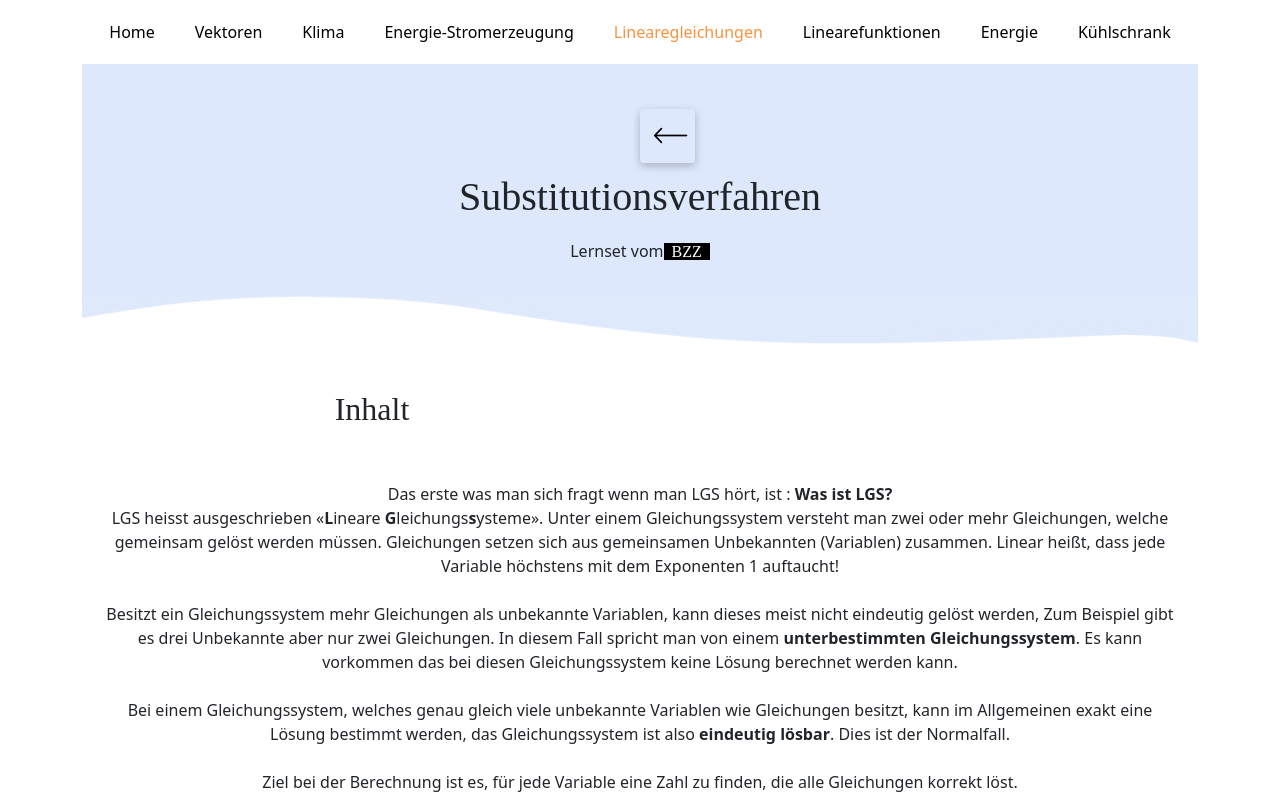
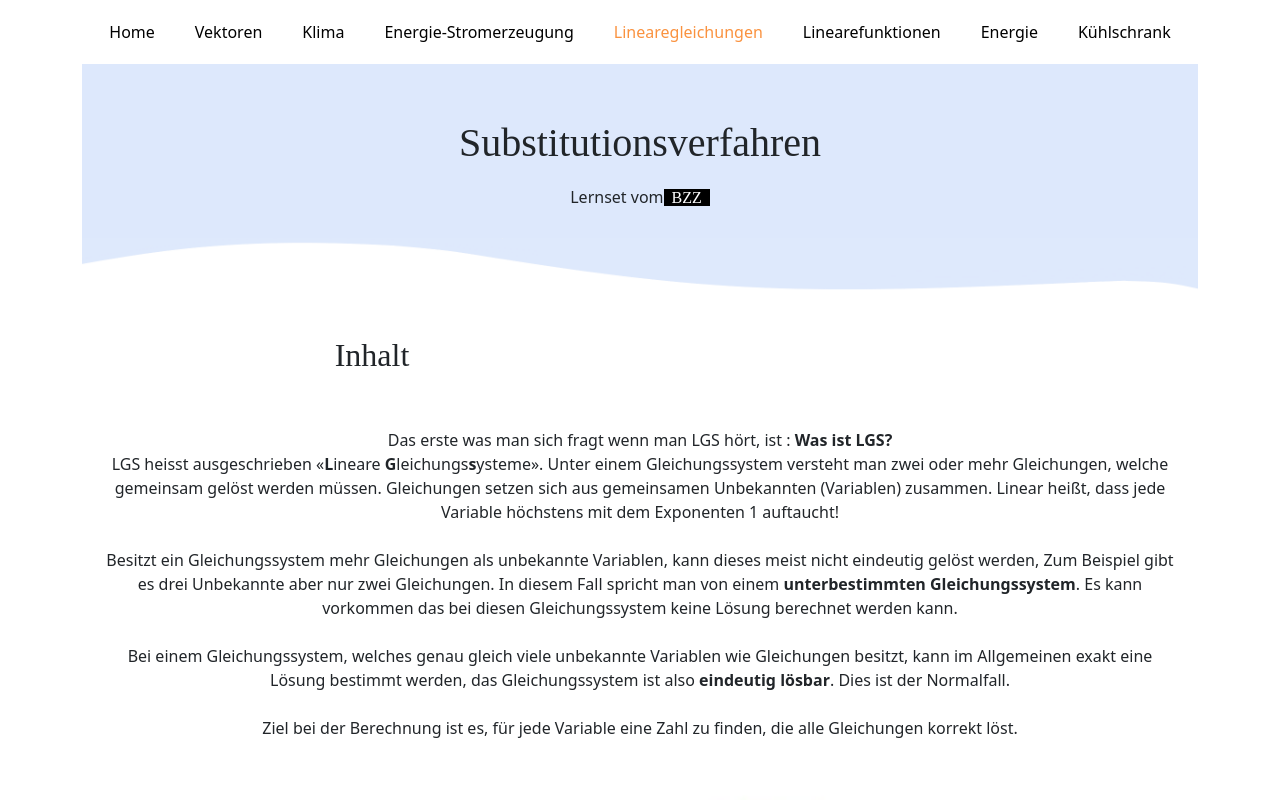
Before and after one commit to BZZ-ab20c/BZZ-ab20c.github.io, a React (Create React App) app in the folder client/: page /linearegeleichungen in a window 1280 px wide. Shown: the top 800 px of the page. Built offline with nearby package versions, Linux system fonts and the light colour scheme.

Commit message:
with or without backbutton!

```diff
--- a/client/src/pages/Linearegleichungen.js
+++ b/client/src/pages/Linearegleichungen.js
@@ -8,7 +8,7 @@ import LineareGleichungenBanner from "./lineareGleichungenSubPages/banner";
 const Linearegleichungen = () => {
     return (
         <div className="container">
-            <LineareGleichungenBanner/>
+            <LineareGleichungenBanner backbutton={false}/>
             <div className="wave-01">
                 <img className="wave-img" src={Wave01} alt={"Wave img idk"}/>
             </div>
--- a/client/src/pages/lineareGleichungenSubPages/am.js
+++ b/client/src/pages/lineareGleichungenSubPages/am.js
@@ -3,7 +3,7 @@ import LineareGleichungenBanner from "./banner";
 const AM = () => {
     return (
         <div className={"container"}>
-            <LineareGleichungenBanner/>
+            <LineareGleichungenBanner backbutton={true}/>
         </div>
     );
 }
--- a/client/src/pages/lineareGleichungenSubPages/banner.js
+++ b/client/src/pages/lineareGleichungenSubPages/banner.js
@@ -3,7 +3,9 @@ import 'bootstrap/dist/css/bootstrap.min.css';
 import '../../styles/lineareGleichungen/sbs.css'
 import {Link} from "react-router-dom";
 
-const LineareGleichungenBanner = () => {
+const LineareGleichungenBanner = (props) => {
+    const backbutton = props.backbutton;
+    if(backbutton) {
         return (
             <section id="banner">
                 <div className="back-btn">
@@ -29,6 +31,26 @@ const LineareGleichungenBanner = () => {
                 </div>
             </section>
         )
+    } else {
+        return (
+            <section id="banner">
+                <div className="container">
+                    <div className="row">
+                        <div className="col">
+                            <h1>Substitutionsverfahren</h1>
+                        </div>
+                        <div className="w-100"/>
+                        <div className="col">
+                            Lernset vom
+                            <span className="tag-01"><a id="link-01" href="https://www.bzz.ch/"
+                                                        target="_blank">BZZ</a></span>
+                            {/*Todo: Kennzeichnung das BZZ ein Link ist*/}
+                        </div>
+                    </div>
+                </div>
+            </section>
+        )
+    }
 }
 
 export default LineareGleichungenBanner;
--- a/client/src/pages/lineareGleichungenSubPages/subm.js
+++ b/client/src/pages/lineareGleichungenSubPages/subm.js
@@ -7,7 +7,7 @@ const SUBM = () => {
     return (
         <div className={"container"}>
             {/*Banner*/}
-            <LineareGleichungenBanner/>
+            <LineareGleichungenBanner backbutton={true}/>
             <div className="wave-01">
                 <img className="wave-img" src={Wave01} alt={"wave img"}/>
             </div>
```
Lines whose indentation alone changed are shown as unchanged.
